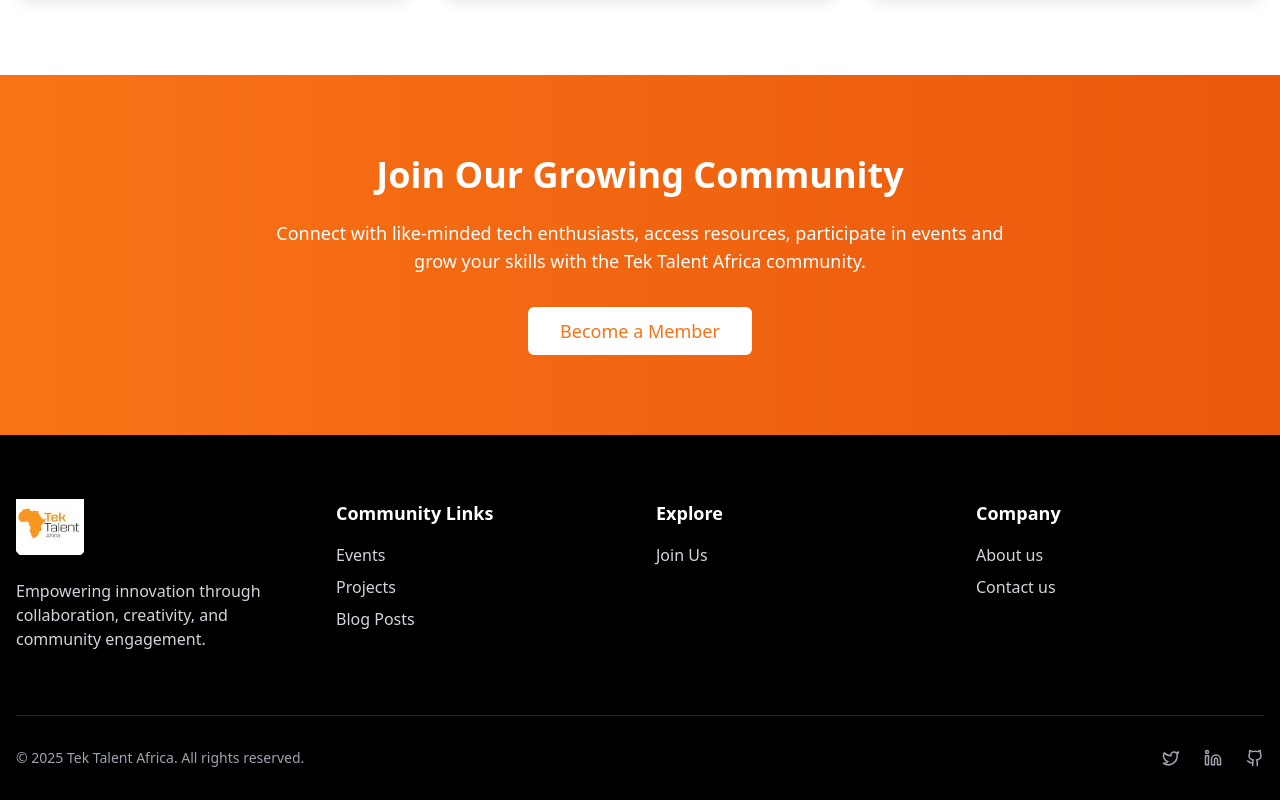
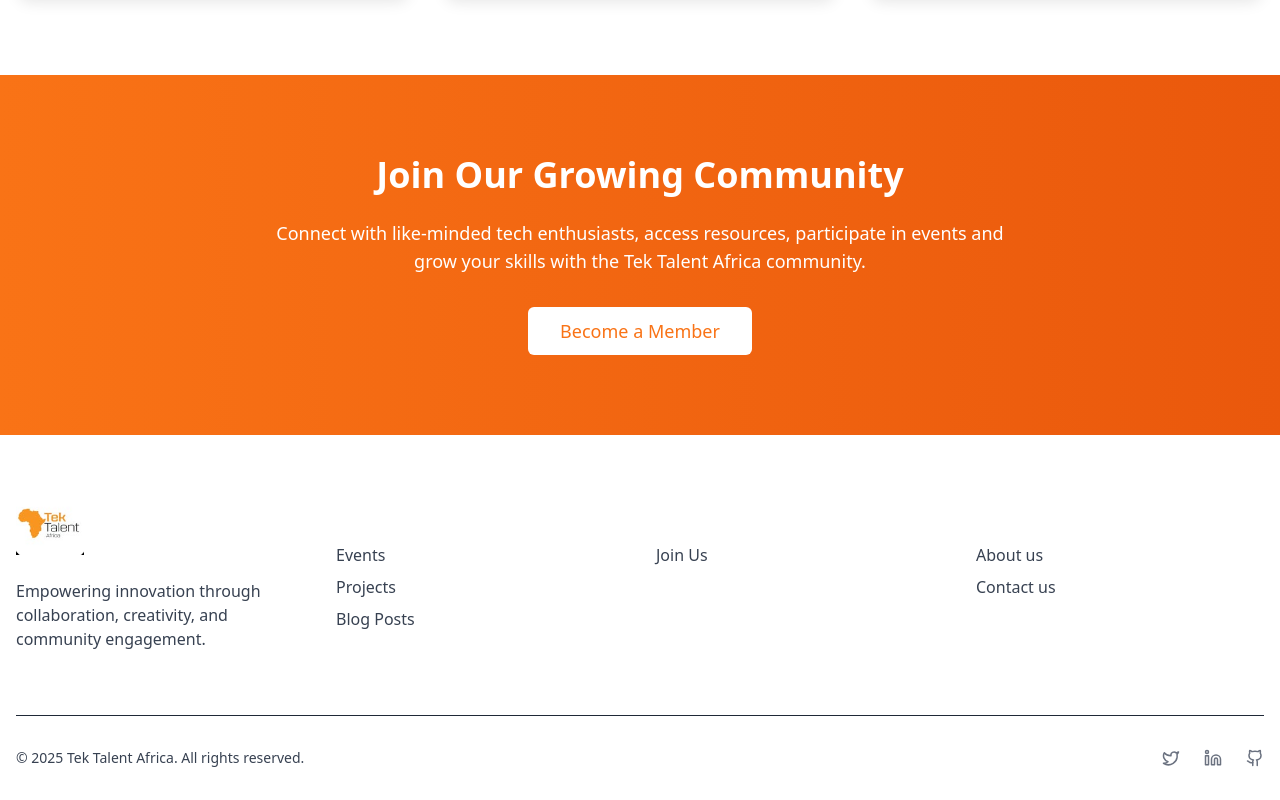
Before and after one commit to osckampala/osckampala.github.io, a React (Vite) app: page /#/ in a window 1280 px wide. Shown: the part 2291-3091 px from the top of the page. Built offline with nearby package versions, Linux system fonts and the light colour scheme.

Commit message:
8698qakbb: managed bg-color state

```diff
--- a/src/components/Footer.tsx
+++ b/src/components/Footer.tsx
@@ -8,7 +8,7 @@ const Footer = () => {
   };
 
   return (
-    <footer className="bg-tekBlack text-white pt-16 pb-8">
+    <footer className="dark:bg-tekBlack text-white pt-16 pb-8">
       <div className="container mx-auto px-4">
         <div className="grid grid-cols-1 md:grid-cols-4 gap-8 mb-12">
           <div className="col-span-1">
@@ -17,7 +17,7 @@ const Footer = () => {
               alt="Tek Talent Africa"
               className="h-14 mb-6"
             />
-            <p className="text-gray-300 mb-4">
+            <p className="dark:text-gray-300 text-gray-700 mb-4">
               Empowering innovation through collaboration, creativity, and community engagement.
             </p>
           </div>
@@ -25,41 +25,41 @@ const Footer = () => {
           <div className="col-span-1">
             <h4 className="text-lg font-semibold mb-4">Community Links</h4>
             <div className="flex flex-col gap-2">
-              <Link to="/events" className="text-gray-300 hover:text-tekOrange transition-colors">Events</Link>
-              <Link to="/projects" className="text-gray-300 hover:text-tekOrange transition-colors">Projects</Link>
-              <Link to="/blog" className="text-gray-300 hover:text-tekOrange transition-colors">Blog Posts</Link>
+              <Link to="/events" className="dark:text-gray-300 text-gray-700 hover:text-tekOrange transition-colors">Events</Link>
+              <Link to="/projects" className="dark:text-gray-300 text-gray-700 hover:text-tekOrange transition-colors">Projects</Link>
+              <Link to="/blog" className="dark:text-gray-300 text-gray-700 hover:text-tekOrange transition-colors">Blog Posts</Link>
             </div>
           </div>
 
           <div className="col-span-1">
             <h4 className="text-lg font-semibold mb-4">Explore</h4>
             <div className="flex flex-col gap-2">
-              <Link to="#join-us" className="text-gray-300 hover:text-tekOrange transition-colors">Join Us</Link>
+              <Link to="#join-us" className="dark:text-gray-300 text-gray-700 hover:text-tekOrange transition-colors">Join Us</Link>
             </div>
           </div>
 
           <div className="col-span-1">
             <h4 className="text-lg font-semibold mb-4">Company</h4>
             <div className="flex flex-col gap-2">
-              <Link to="/about" className="text-gray-300 hover:text-tekOrange transition-colors">About us</Link>
-              <Link to="/contact" className="text-gray-300 hover:text-tekOrange transition-colors">Contact us</Link>
+              <Link to="/about" className="dark:text-gray-300 text-gray-700 hover:text-tekOrange transition-colors">About us</Link>
+              <Link to="/contact" className="dark:text-gray-300 text-gray-700 hover:text-tekOrange transition-colors">Contact us</Link>
             </div>
           </div>
         </div>
 
         <div className="border-t border-gray-800 pt-8 mt-8 flex flex-col md:flex-row justify-between items-center">
-          <p className="text-gray-400 text-sm mb-4 md:mb-0">© 2025 Tek Talent Africa. All rights reserved.</p>
+          <p className="dark:text-gray-300 text-gray-700 text-sm mb-4 md:mb-0">© 2025 Tek Talent Africa. All rights reserved.</p>
 
           <div className="flex space-x-6">
-            <Link to="#" className="text-gray-400 hover:text-tekOrange transition-colors">
+            <Link to="#" className="text-gray-500 hover:text-tekOrange transition-colors">
               <Twitter size={18} />
               <span className="sr-only">Twitter</span>
             </Link>
-            <Link to="#" className="text-gray-400 hover:text-tekOrange transition-colors">
+            <Link to="#" className="text-gray-500 hover:text-tekOrange transition-colors">
               <Linkedin size={18} />
               <span className="sr-only">LinkedIn</span>
             </Link>
-            <Link to="#" className="text-gray-400 hover:text-tekOrange transition-colors">
+            <Link to="#" className="text-gray-500 hover:text-tekOrange transition-colors">
               <Github size={18} />
               <span className="sr-only">GitHub</span>
             </Link>
```
Also changed, not shown: 2 other files (tests, documents, lock files or other folders).
